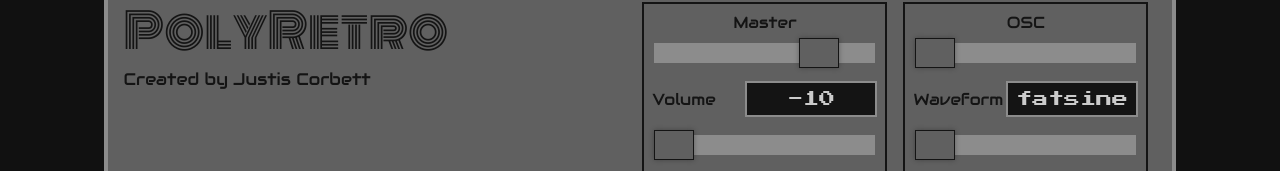
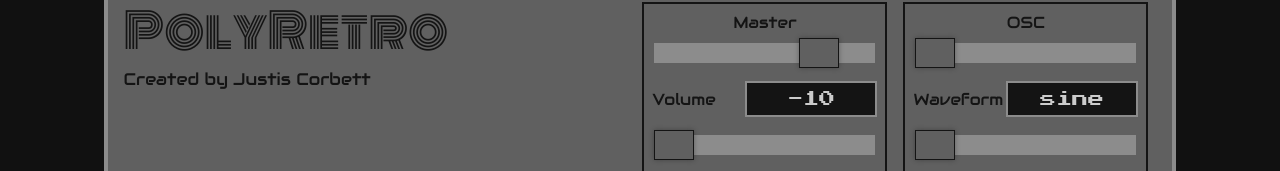
Before and after one commit to JustisCorbett/synthesizer, a React (Create React App) app: page / in a window 1280 px wide. Shown: the part 144-315 px from the top of the page. Built offline with nearby package versions, Linux system fonts and the light colour scheme.

Commit message:
fix osc type display

```diff
--- a/src/App.js
+++ b/src/App.js
@@ -237,7 +237,7 @@
                         </div>
                         <div className="control-row">
                             <div>Waveform </div>
-                            <div className="display">{polySynthOptions.oscillator.type}</div>
+                            <div className="display">{polySynthOptions.oscillator.type.slice(3)}</div>
                         </div>
                         <div className="control-row">
                             <input onChange={handleCountChange} id="count-range" type="range" min="1" max="5" step={1} defaultValue={polySynthOptions.oscillator.count}/>
```
